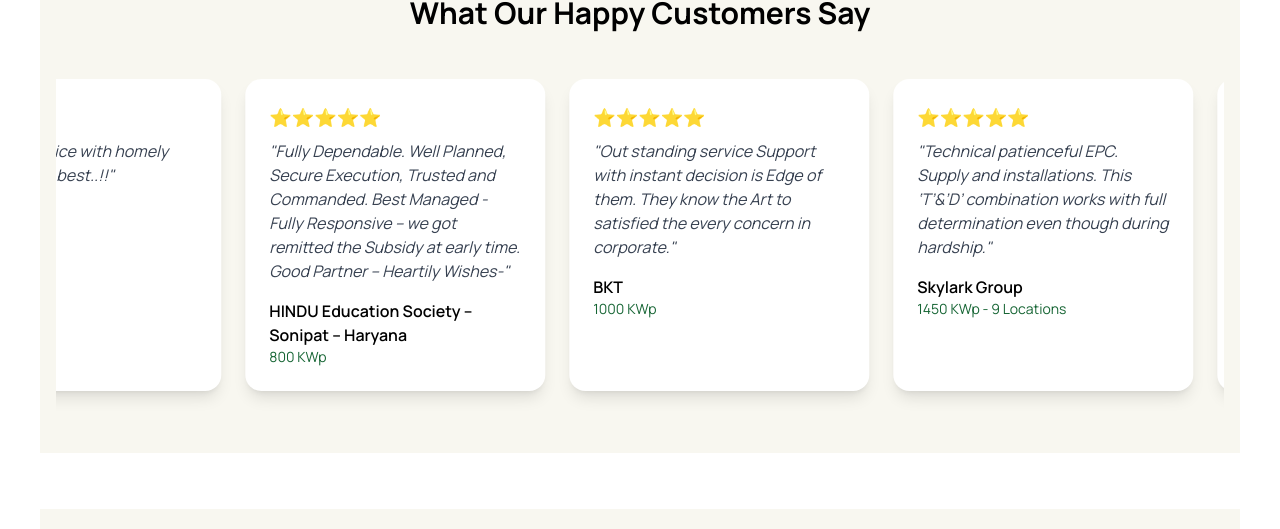
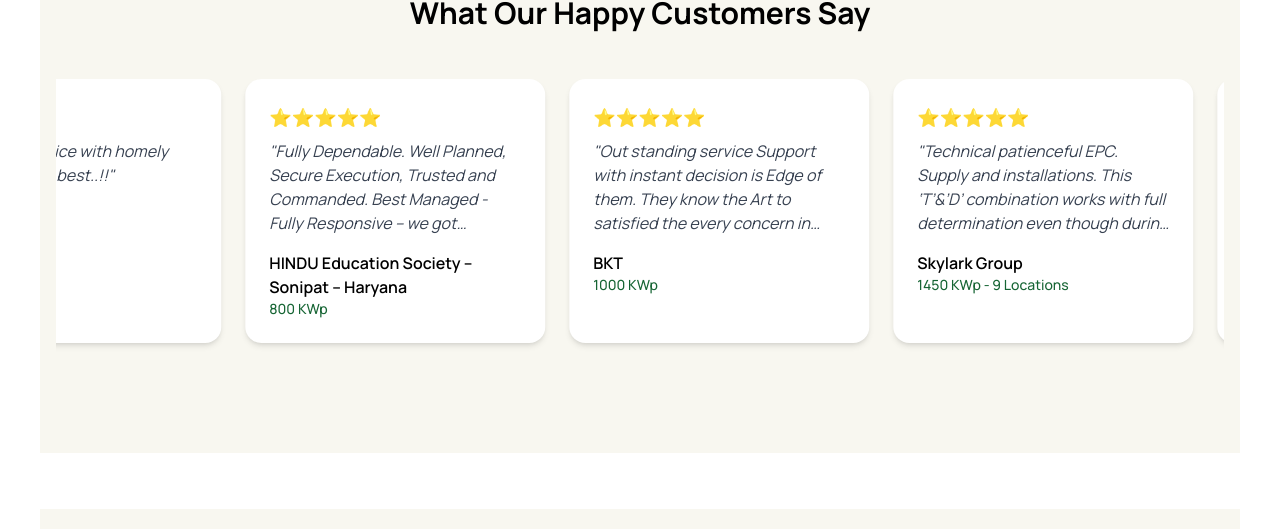
Before and after one commit to vanshika8484/Solar_web, a React (Vite) app: page / in a window 1280 px wide. Shown: the part 8621-9150 px from the top of the page. Built offline with nearby package versions, Linux system fonts and the light colour scheme; a web font is replaced by a local one.

Commit message:
Update Ctpage.jsx

```diff
--- a/src/components/Ctpage.jsx
+++ b/src/components/Ctpage.jsx
@@ -4,8 +4,7 @@ import { motion } from "framer-motion";
 export default function Ctpage() {
   const testimonials = [
     {
-      feedback:
-        "Excellent service with homely touch…! All the best..!!",
+      feedback: "Excellent service with homely touch…! All the best..!!",
       name: "GOOD YEAR",
       role: "1 MWP",
     },
@@ -62,7 +61,8 @@ export default function Ctpage() {
   const loopTestimonials = [...testimonials, ...testimonials];
 
   return (
-    <div className="bg-[#f8f7f0] h-[530px] text-white  px-4 py-10 GetfontHomeDash -mt-36 overflow-hidden">
+    <div className="bg-[#f8f7f0] h-[530px] text-white px-4 py-10 GetfontHomeDash -mt-36 overflow-hidden">
+      {/* Header */}
       <div className="max-w-6xl mx-auto text-center px-4 mb-12">
         <p className="text-green-800 font-semibold mb-2 uppercase tracking-widest">
           Testimonials
@@ -72,7 +72,8 @@ export default function Ctpage() {
         </h3>
       </div>
 
-      <div className="overflow-hidden  h-[400px]">
+      {/* Scrolling Cards */}
+      <div className="overflow-hidden h-[400px]">
         <motion.div
           className="flex gap-6"
           animate={{ x: ["0%", "-50%"] }}
@@ -83,22 +84,19 @@ export default function Ctpage() {
           }}
         >
           {loopTestimonials.map((t, index) => (
-            <div
+            <motion.div
               key={index}
-              className="min-w-[300px]  max-w-sm bg-white p-6 rounded-2xl shadow-lg text-black"
+              whileHover={{ scale: 1.05, boxShadow: "0 12px 30px rgba(0, 0, 0, 0.15)" }}
+              className="min-w-[300px] max-w-sm bg-white p-6 rounded-2xl shadow-md text-black transition-all duration-300 cursor-pointer hover:bg-[#e8f5e9]"
             >
-              <div className="flex mb-2 text-yellow-400 text-lg">
-                {"⭐".repeat(5)}
-              </div>
-              <p className="text-gray-700 italic mb-4">"{t.feedback}"</p>
-              <p className="font-semibold">{t.name}</p>
-              <p className="text-green-800 text-sm">{t.role}</p>
-            </div>
+              <div className="flex mb-2 text-yellow-400 text-lg">{"⭐".repeat(5)}</div>
+              <p className="text-gray-700 italic mb-4 line-clamp-4">"{t.feedback}"</p>
+              <p className="font-semibold text-[16px]">{t.name}</p>
+              <p className="text-green-800 text-sm font-medium">{t.role}</p>
+            </motion.div>
           ))}
         </motion.div>
       </div>
-
-
     </div>
   );
 }
```
